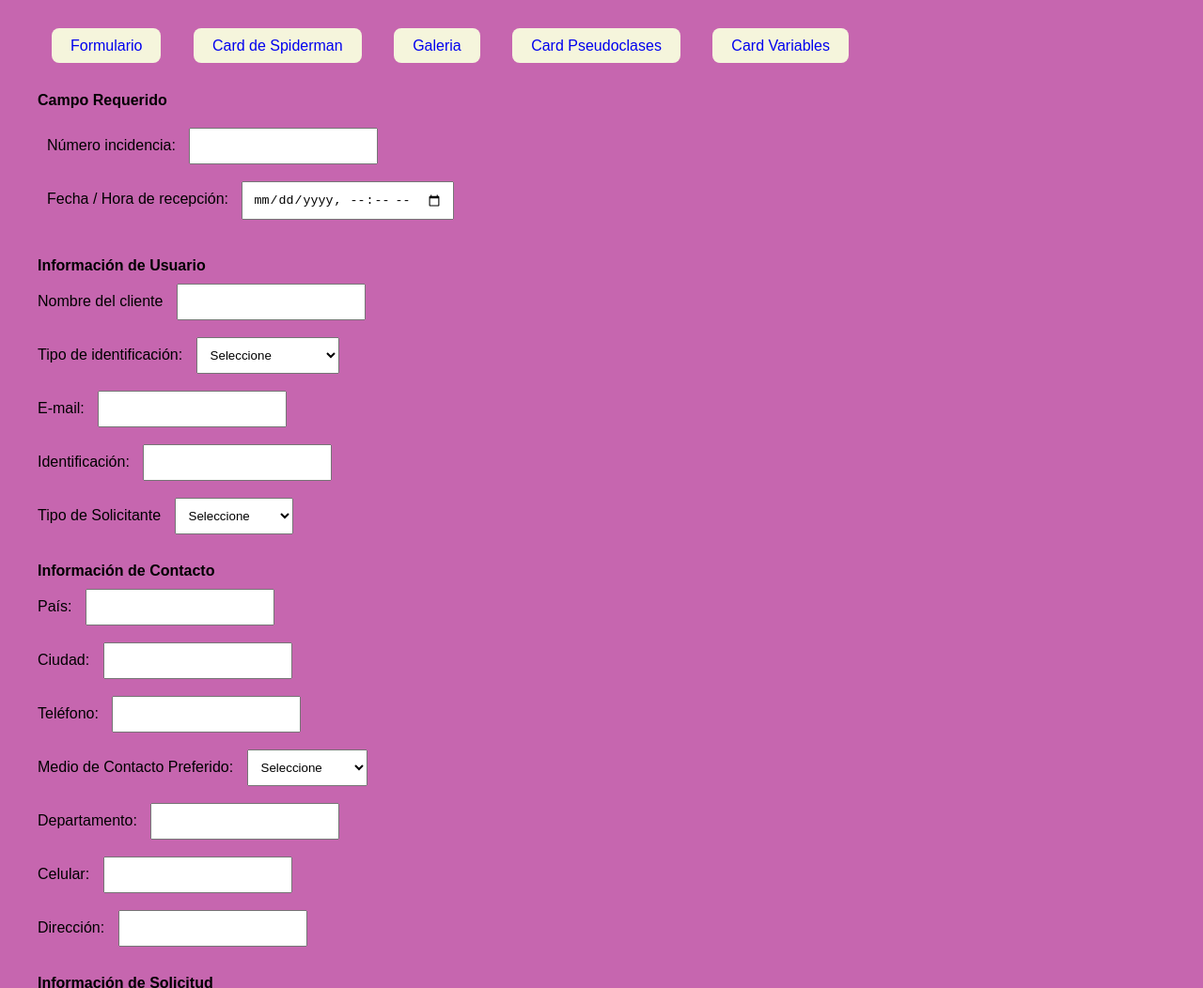
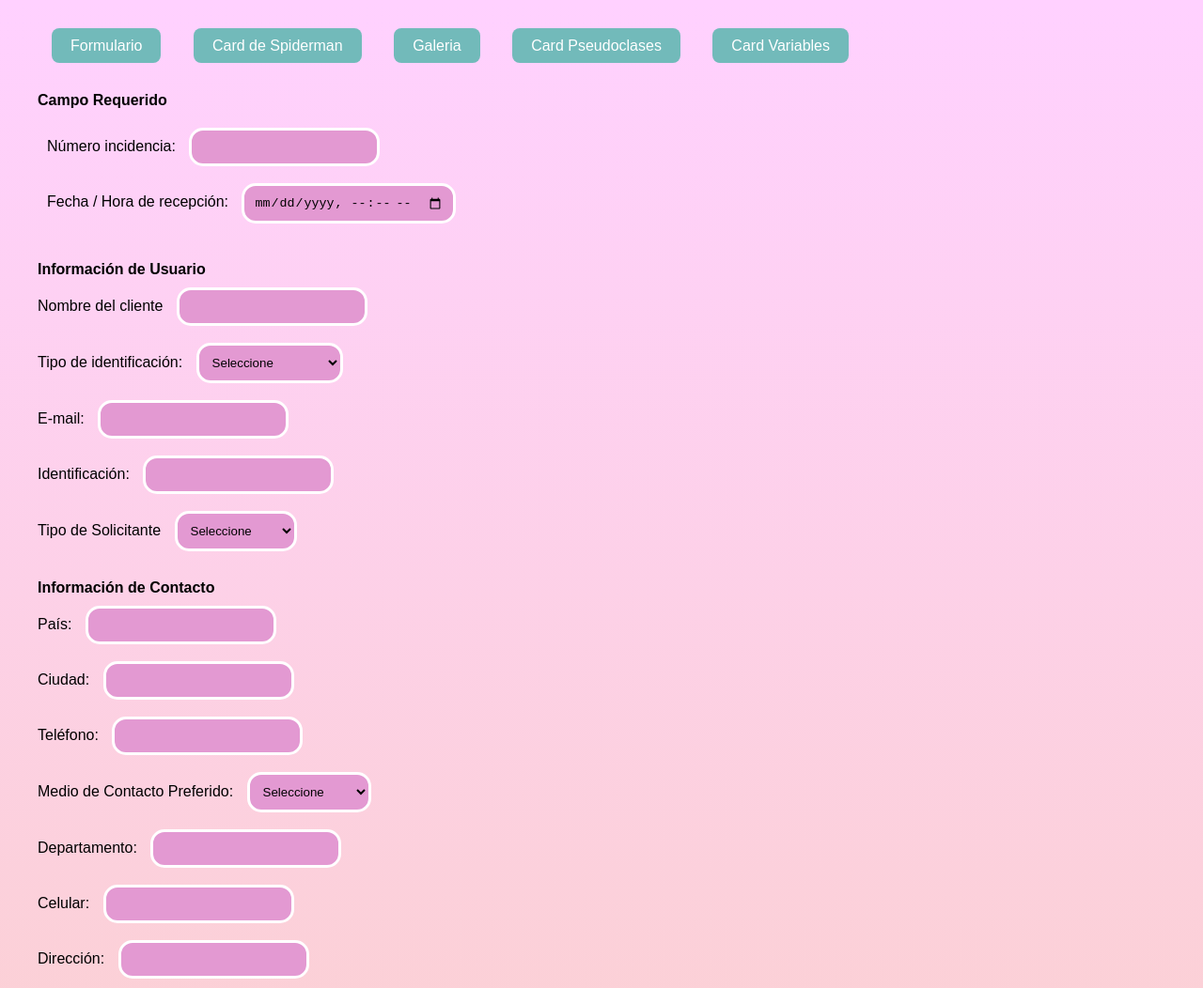
Before and after one commit to Valerieee01/5---EJERCICIOS-, a plain HTML site: page EVIDENCIA_1/index.html in a window 1280 px wide. Shown: the top 1052 px of the page at 94% size. Drawn offline with Linux system fonts and the light colour scheme.

Commit message:
modificación evidencia-1

```diff
--- a/EVIDENCIA_1/style.css
+++ b/EVIDENCIA_1/style.css
@@ -5,8 +5,8 @@
 }
 
 :root{
-   --color : rgb(48, 71, 71);
-    --color2 : rgb(198, 102, 175);
+  --color : rgb(114, 186, 186);
+  --color2 : rgb(227, 153, 210);
   --gradient: linear-gradient(to top, #fad0c4 0%, #ffd1ff 100%);
   --white : white;
   --box-shadow: 5px 20px 52px rgb(100, 88, 88, 0.8);
@@ -15,9 +15,10 @@
   --margin: 30px auto;
   --padding: 30px 20px;
 }
+
 body{
   font-family: Arial, Helvetica, sans-serif;
-  background-color: var(--color2);
+  background: var(--gradient);
 }
 
 li{
@@ -26,11 +27,28 @@
   margin: 15px;
   margin-top: 150px;
   padding-top: 10px;
-  background-color: beige;
+  background-color: var(--color);
   border-radius: var(--border-radius);
 
 }
 
+li:hover{
+  background-color: #ffd1ff;
+  box-shadow: 5px 10px 10px 5px rgba(0, 0, 0, 0.4);
+  color: var(--color);
+}
+
+input, textarea, select{
+  background-color: var(--color2);
+  border: 3px solid white;
+  border-radius: 15px;
+}
+
+input:hover, textarea:hover, select:hover{
+  background-color: var(--white);
+  box-shadow: 5px 10px 10px 5px rgba(0, 0, 0, 0.4);
+}
 a{
   text-decoration: none;
+  color: var(--white);
 }
```
Also changed, not shown: EVIDENCIA_1/index.html (indentation only). Lines whose indentation alone changed are shown as unchanged.
